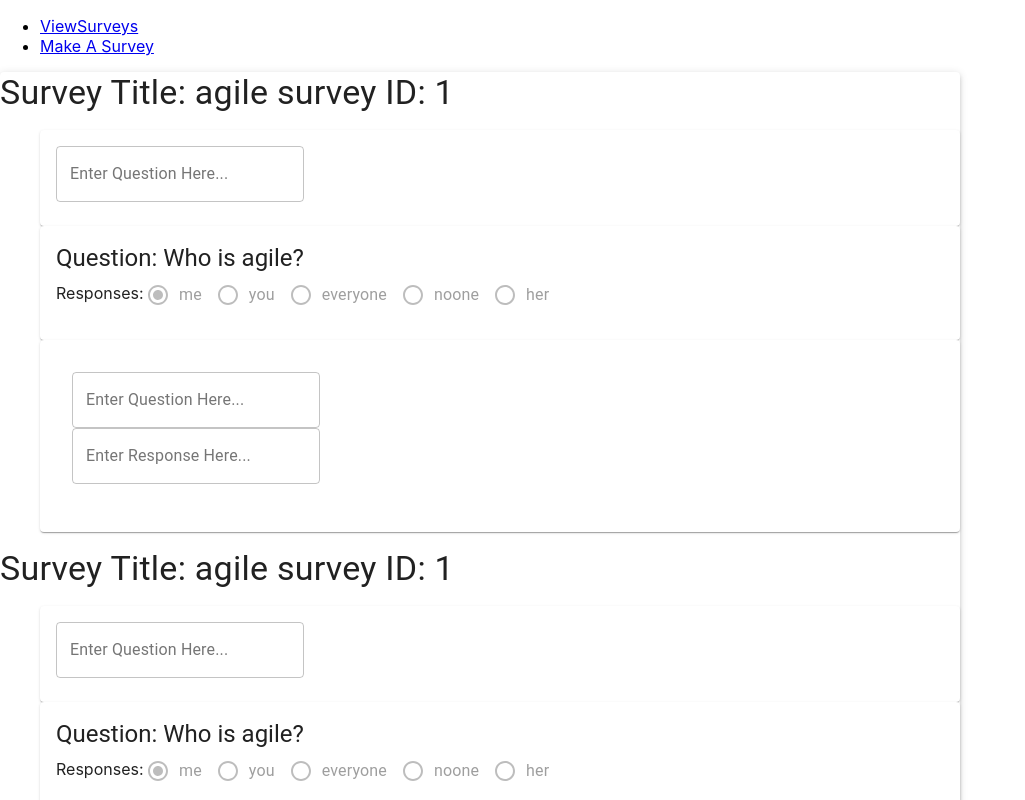
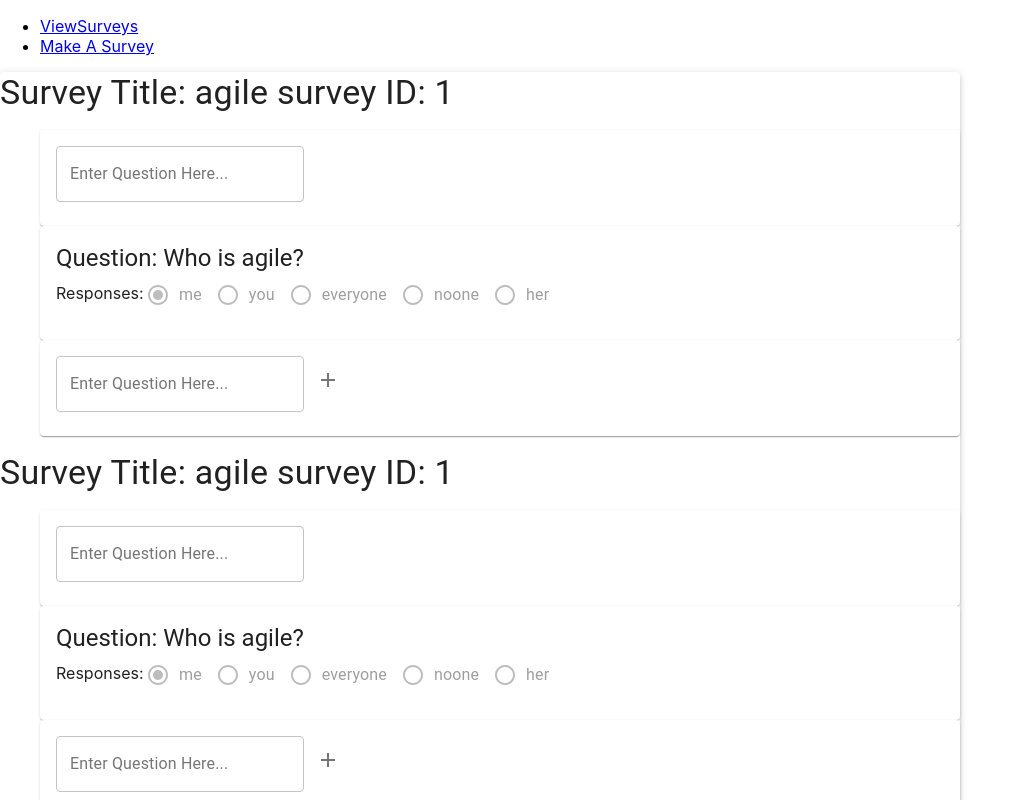
Before and after one commit to sTingley/SurveyMe, a React (Create React App) app in the folder frontend/: page /ViewSurveys in a window 1280 px wide. Shown: the top 800 px of the page, without its empty margins (0-1025 px from the left). Built offline with nearby package versions, Linux system fonts and the light colour scheme.

Commit message:
added a bunch to make a survey

```diff
--- a/frontend/package.json
+++ b/frontend/package.json
@@ -4,6 +4,7 @@
   "private": true,
   "dependencies": {
     "@material-ui/core": "^4.9.3",
+    "@material-ui/icons": "^4.9.1",
     "@testing-library/jest-dom": "^4.2.4",
     "@testing-library/react": "^9.4.0",
     "@testing-library/user-event": "^7.2.1",
--- a/frontend/src/components/MakeASurvey.js
+++ b/frontend/src/components/MakeASurvey.js
@@ -15,8 +15,10 @@ import FormControl from '@material-ui/core/FormControl';
 import Select from '@material-ui/core/Select';
 
 export default function MakeASurvey() {
+
   const [questionType, setQuestionType] = useState("");
-  const [emptyQuestions, setemptyQuestions] = useState([])
+  const [emptyQuestions, setEmptyQuestions] = useState([])
+
   const cardstyle = {
     display: 'flex'
 
@@ -29,13 +31,13 @@ export default function MakeASurvey() {
   const generateQuestionBox = (e) => {
     switch (questionType){
       case 0:
-        setemptyQuestions(emptyQuestions.concat(<ShortAnswer/>))
+        setEmptyQuestions(emptyQuestions.concat(<ShortAnswer/>))
         break;
       case 1:
-        setemptyQuestions(emptyQuestions.concat(<MultipleChoice/>))
+        setEmptyQuestions(emptyQuestions.concat(<MultipleChoice/>))
         break;
       case 2:
-        setemptyQuestions(emptyQuestions.concat(<MultiSelect/>))
+        setEmptyQuestions(emptyQuestions.concat(<MultiSelect/>))
     }
   }
   return (
@@ -54,9 +56,7 @@ export default function MakeASurvey() {
       <Button onClick={generateQuestionBox}>Generate Question Box</Button>
     </Card>
       <Card>
-      <ul>{emptyQuestions.map((q) => {
-        return (q)
-      })}</ul>
+      <ul>{emptyQuestions.map((q) => {return(q)})}</ul>
     </Card>
     </div>
   )
--- a/frontend/src/components/questions/MultiSelect.js
+++ b/frontend/src/components/questions/MultiSelect.js
@@ -1,4 +1,7 @@
-import React from 'react';
+import React, { useState } from 'react';
+
+import AddIcon from '@material-ui/icons/Add';
+import IconButton from '@material-ui/core/IconButton';
 import Card from '@material-ui/core/Card';
 import CardActions from '@material-ui/core/CardActions';
 import CardContent from '@material-ui/core/CardContent';
@@ -7,9 +10,11 @@ import Checkbox from '@material-ui/core/Checkbox';
 import RadioGroup from '@material-ui/core/RadioGroup';
 import FormControlLabel from '@material-ui/core/FormControlLabel';
 import TextField from '@material-ui/core/TextField';
+import Divider from '@material-ui/core/Divider';
 
 export default function MultiSelect(props) {
 
+  const [responses, setResponses] = useState([]);
   function returnRs(rs) {
     return rs.map((r) => {
       if (props.question_selection.includes(r))
@@ -19,6 +24,10 @@ export default function MultiSelect(props) {
     }
     )
   }
+  const generateResponse = (e) =>{
+    setResponses(responses.concat(<TextField label="Enter Response Here..." variant="outlined" />))
+  }
+
   if(props.mode)
   return (
     <Card>
@@ -36,11 +45,11 @@ export default function MultiSelect(props) {
     return(
       <Card>
       <CardContent>
-      <CardContent>
         <TextField label="Enter Question Here..." variant="outlined" />
-        <br></br>
-        <TextField label="Enter Response Here..." variant="outlined" />
-      </CardContent>
+        <IconButton>
+          <AddIcon onClick={generateResponse}/>
+        </IconButton>
+        <ul>{responses.map((r)=>{return(r)})}</ul>
       </CardContent>
     </Card>
     )
```
Also changed, not shown: 1 other file (tests, documents, lock files or other folders).
